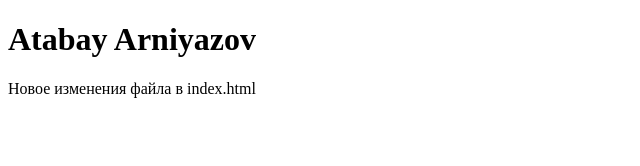
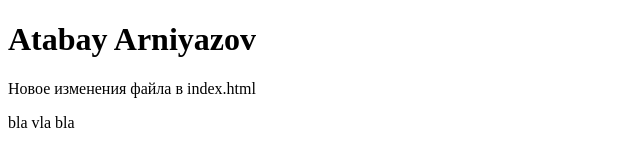
Before and after one commit to AtabayArniyazov/site, a plain HTML site: page index.html in a window 1280 px wide. Shown: the full height of the page, 0-640 px from the left. Drawn offline with Linux system fonts and the light colour scheme.

Commit message:
second commit

```diff
--- a/index.html
+++ b/index.html
@@ -7,5 +7,6 @@
 <body>
 	<h1>Atabay Arniyazov</h1>
 	<p>Новое изменения файла в index.html</p>
+	<p>bla vla bla</p>
 </body>
 </html>
```
